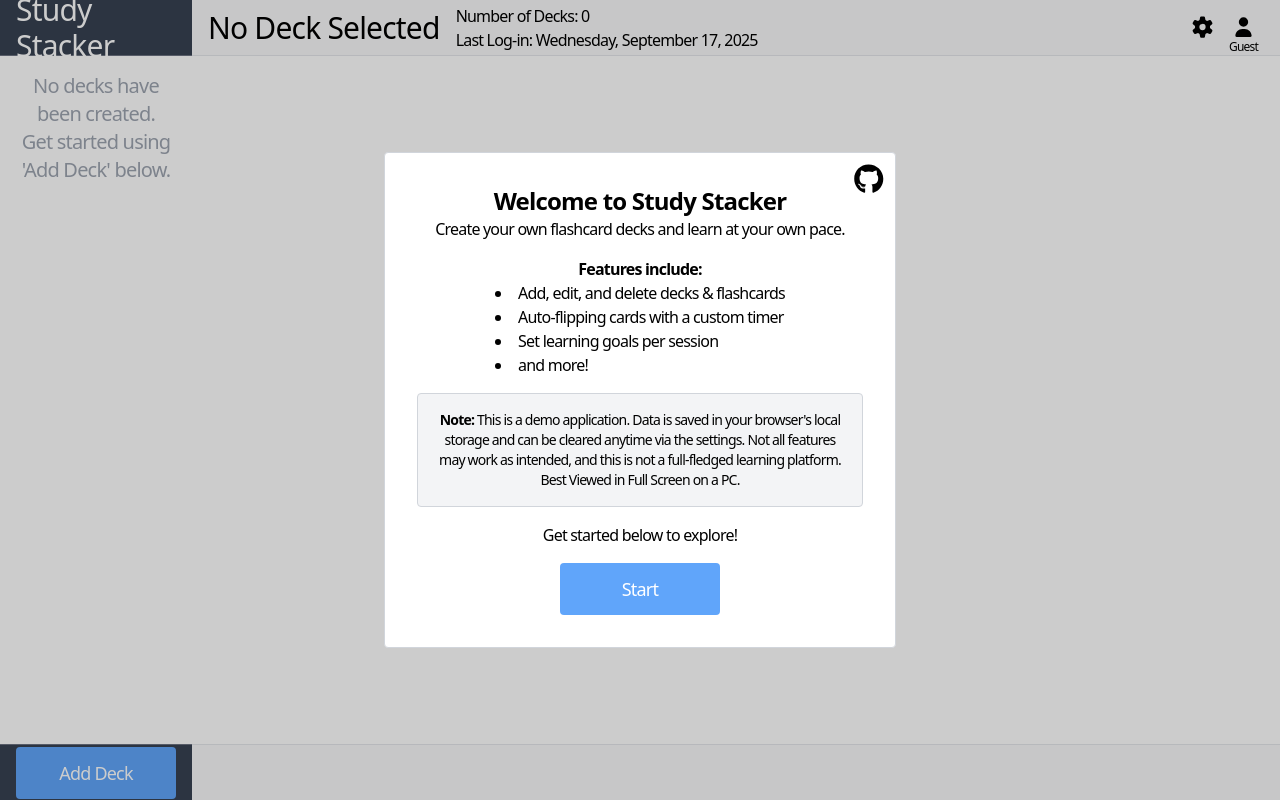
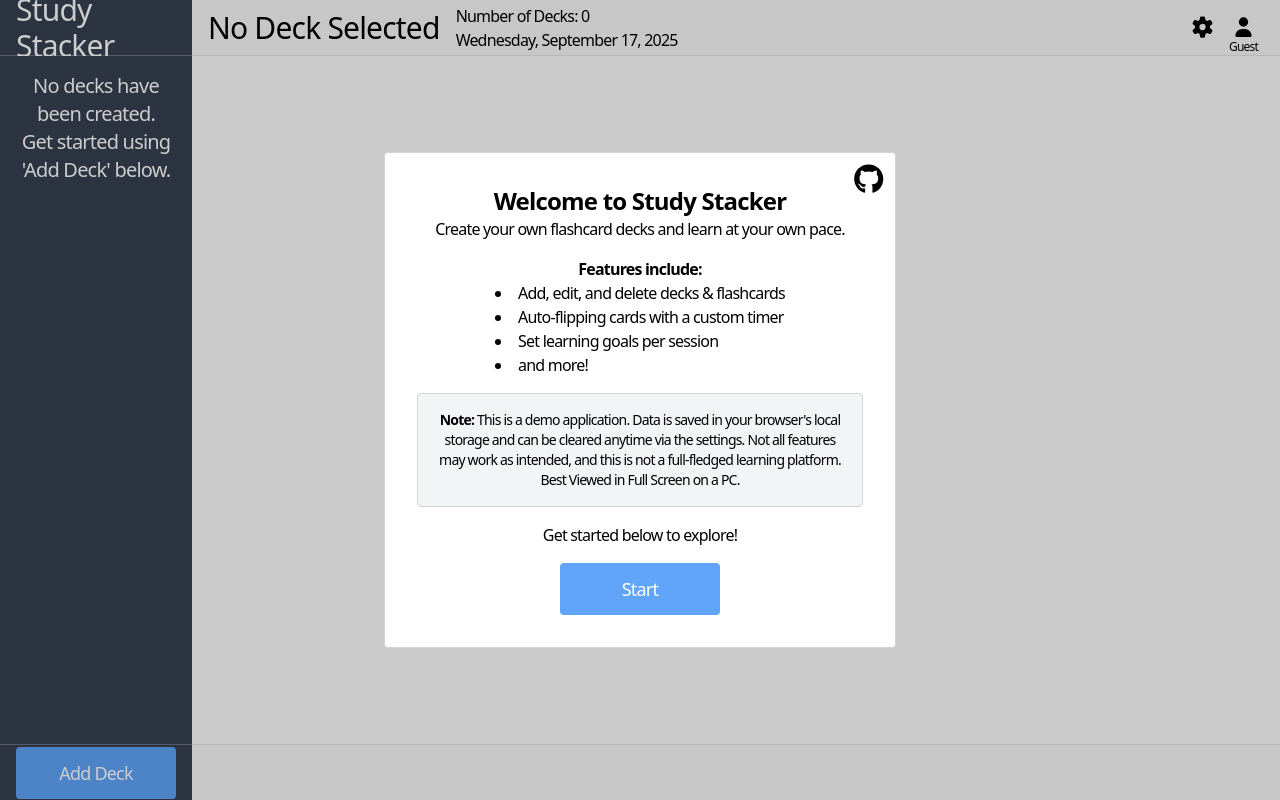
Before and after one commit to lseti1/AngularStudyStacker-123913, an Angular app: page / in a window 1280 px wide. Built offline with nearby package versions, Linux system fonts and the light colour scheme.

Commit message:
Fixes: Fallback message when no decks were made had incorrect backgronud colour and also removed "Last Log In" text

```diff
--- a/angular.json
+++ b/angular.json
@@ -88,5 +88,8 @@
         }
       }
     }
+  },
+  "cli": {
+    "analytics": false
   }
 }
--- a/src/app/main-layout/top-bar/default-view/default-view.html
+++ b/src/app/main-layout/top-bar/default-view/default-view.html
@@ -28,7 +28,7 @@
             xl:text-base
         ">
             <p>Number of Decks: {{ totalDecks }} </p>
-            <p>Last Log-in: {{ currentDate | date:'fullDate'}}</p>
+            <p>{{ currentDate | date:'fullDate'}}</p>
         </div>
     </div>
     }
--- a/src/app/sidebar/decks-list/decks-list.html
+++ b/src/app/sidebar/decks-list/decks-list.html
@@ -1,5 +1,5 @@
 @if (decksData.length === 0) {
-    <p class="text-base flex w-full h-full justify-center items-start text-gray-400 text-center p-4 duration-300
+    <p class="text-base flex w-full h-full justify-center items-start bg-gray-700 text-white text-center p-4 duration-300
         lg:text-lg
         xl:text-xl
     "> No decks have been created.<br />Get started using 'Add Deck' below.</p>
```
